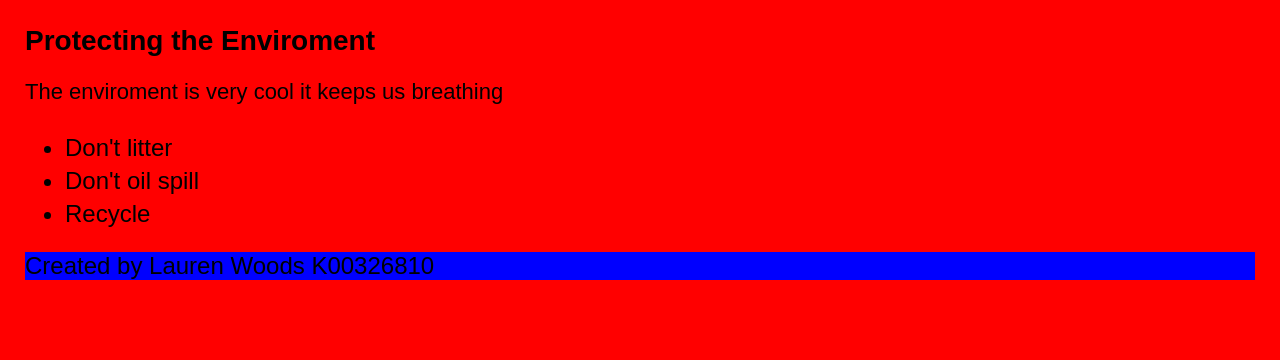
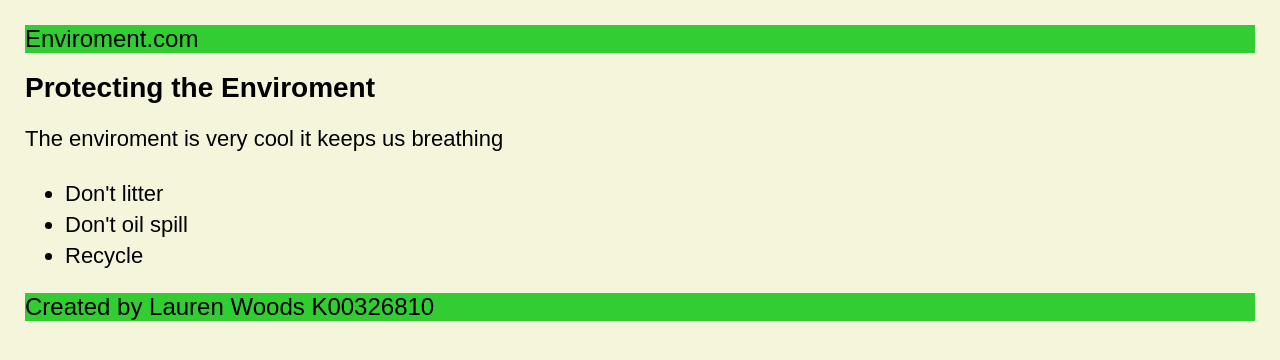
Before and after one commit to Code-Lau/felabwork, a plain HTML site: page index.html in a window 1280 px wide. Drawn offline with Linux system fonts and the light colour scheme.

Commit message:
Add styling

```diff
--- a/index.html
+++ b/index.html
@@ -1,10 +1,13 @@
-<html>
-    <head>
-        <meta name="viewport" content="width=device-width, initial-scale=1.0">
-        <title>My Enviroment Page</title>
-        <link rel="stylesheet" href="felabwork\styles.css">
-    </head>
+<!DOCTYPE html>
+<html lang="en">
+<head>
+    <meta charset="UTF-8">
+    <meta name="viewport" content="width=device-width, initial-scale=1.0">
+    <title>Enviroment Tips</title>
+    <link rel="stylesheet" href="styles.css">
+</head>
     <body>
+        <header>Enviroment.com</header>
         <h1>Protecting the Enviroment</h1>
         <p>The enviroment is very cool it keeps us breathing</p>
         <ul>
--- a/styles.css
+++ b/styles.css
@@ -1,12 +1,19 @@
 html {
     font-family: sans-serif;
     font-size: 24px;
-    background: red;
+    background: beige;
+    margin:0;
+    padding:0;
+    width:100%;
 }
 
 body {
     margin:5px;
     padding:20px;
+}
+
+header {
+    background: limegreen;
 }
 
 h1 {
@@ -19,9 +26,10 @@ p {
 }
 
 li {
+    font-size: 22px;
     padding-top:5px;
 }
 
 footer {
-    background: blue;
+    background: limegreen
 }
```
